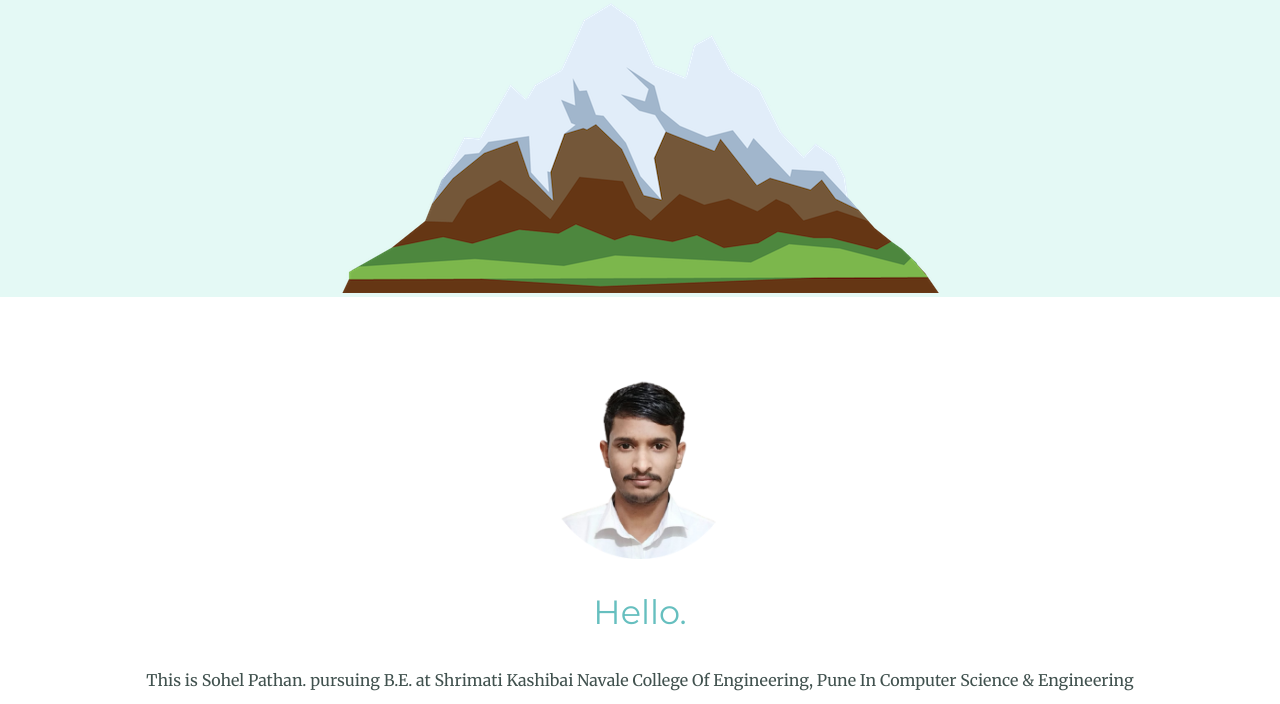
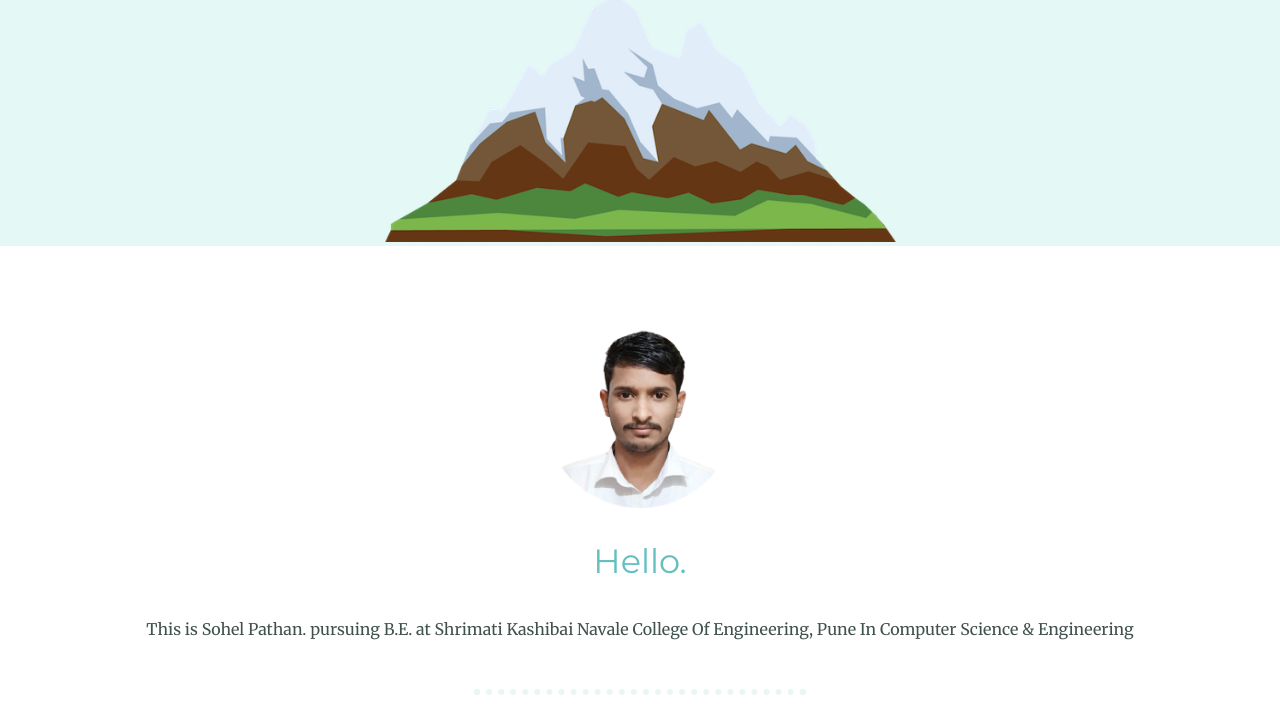
Before and after one commit to sohelpathan204/my-site, a plain HTML site: page index.html in a window 1280 px wide. Shown: the part 449-1153 px from the top of the page. Drawn offline with Linux system fonts and the light colour scheme.

Commit message:
Update index.html

```diff
--- a/index.html
+++ b/index.html
@@ -20,7 +20,7 @@
         <h1>I'm Sohel</h1>
         <h2>a programmer</h2>
         <img class="bottom-cloud" src="images/cloud.png" alt="cloud-image">
-        <img src="images/mountain.png" alt="mountain">
+        <img src="images/mountain.png" alt="mountain" height="40%" width="40%">
     </div>
     <div class="middle-container">
         <div class="profile">
```
